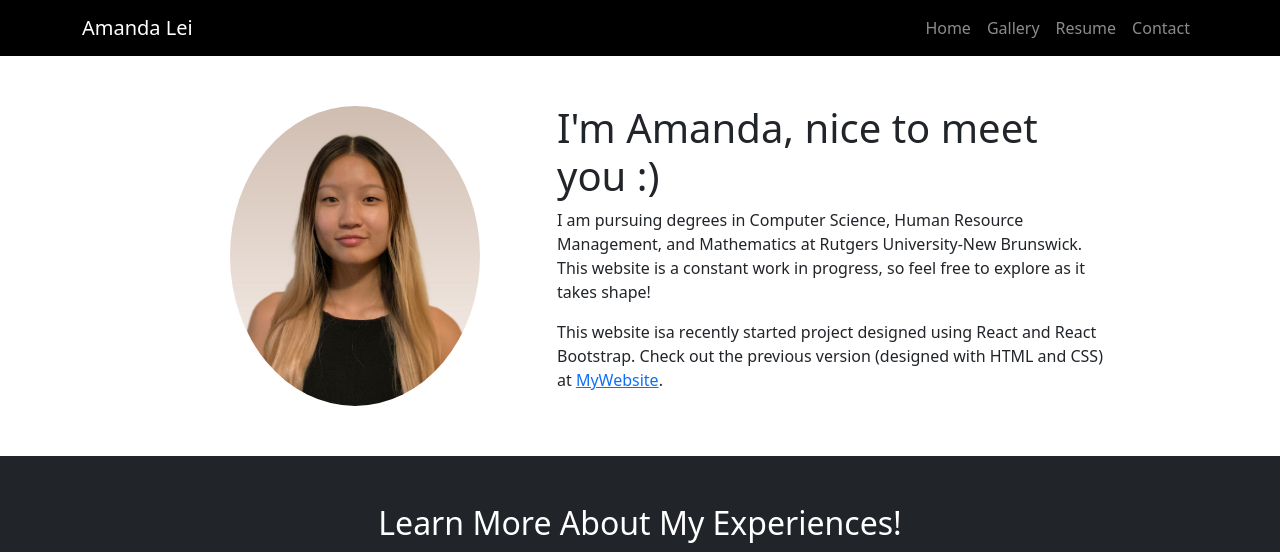
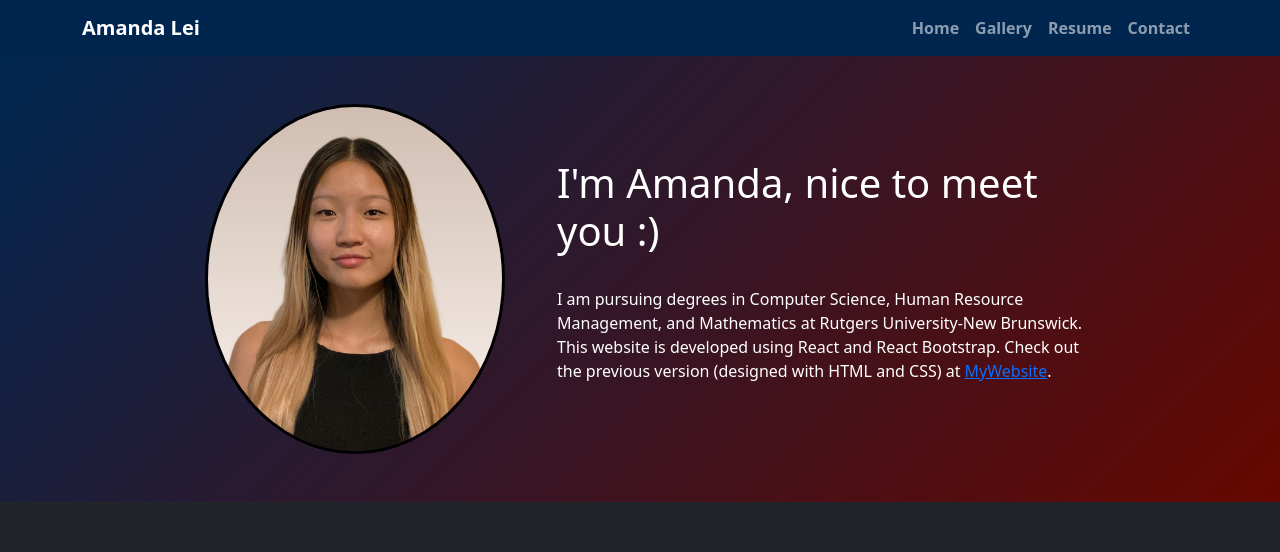
Before and after one commit to Amanda-Lei/my-app, a React (Create React App) app: page / in a window 1280 px wide. Shown: the top 552 px of the page. Built offline with nearby package versions, Linux system fonts and the light colour scheme.

Commit message:
css on nav and home
red and blue color scheme, load in animation on home text, nav bar text formatting, hover animations, fix scroll offset

```diff
--- /dev/null
+++ b/src/components/App.css
@@ -0,0 +1,50 @@
+:root {
+  --red: #660700;
+  --blu: #002650;
+}
+
+html {
+  scroll-padding-top: 55px;
+  scroll-behavior: smooth;
+}
+
+/* NAVBAR */
+
+Nav {
+  font-weight: bold;
+}
+
+#nav {
+  background-color: var(--blu);
+}
+
+.nav-link:hover {
+  text-decoration: underline;
+}
+
+/* HOME */
+@keyframes fade-in {
+  from { opacity: 0; transform: translateY(5rem); }
+  to { opacity: 1; transform: translateY(0); }
+}
+
+.intro {
+  animation: fade-in 1s;
+}
+
+#pfp:hover {
+  transform: scale(1.08);
+  transition: transform 0.3s;
+  border-width: 8px;
+}
+
+#home {
+  background-image: linear-gradient(135deg, var(--blu) 0%, var(--red) 100%);
+  color: white;
+}
+
+#pfp {
+  border: black;
+  border-style: solid;
+  border-width: 3px;
+}
--- a/src/components/Home.js
+++ b/src/components/Home.js
@@ -1,23 +1,24 @@
+import './App.css'
 import Container from 'react-bootstrap/Container';
 import Row from 'react-bootstrap/Row';
 import Col from 'react-bootstrap/Col';
 import Image from 'react-bootstrap/Image';
 import pfp from '../images/pfp.JPG'
 import 'bootstrap/dist/css/bootstrap.css';
-//
+
 function Home() {
     return (
-        <section id="home" className="py-5" style={{ backgroundColor: 'white', display: 'flex' }}>
-            <Container className="d-flex justify-content-center">
+        <section id="home" className="py-5" style={{ display: 'flex' }}>
+            <Container className="intro d-flex justify-content-center">
                 <Row className="align-items-center justify-content-center">
                     <Col md={1}></Col>
                     <Col md={4} className="d-flex justify-content-center">
-                        <Image src={pfp} roundedCircle fluid alt="Amanda's profile picture" style={{ width: '250px', height: '300px', objectFit: 'cover' }}/>
+                        <Image id="pfp" src={pfp} roundedCircle fluid alt="Amanda's profile picture" style={{ width: '300px', height: '350px', objectFit: 'cover' }}/>
                     </Col>
                     <Col md={6}>
                         <h1>I'm Amanda, nice to meet you :)</h1>
-                        <p>I am pursuing degrees in Computer Science, Human Resource Management, and Mathematics at Rutgers University-New Brunswick. This website is a constant work in progress, so feel free to explore as it takes shape!</p>
-                        <p>This website isa recently started project designed using React and React Bootstrap. Check out the previous version (designed with HTML and CSS) at <a href="https://amanda-lei.github.io/MyWebsite/index.html" target="_blank" rel="noreferrer">MyWebsite</a>.</p>
+                        <br></br>
+                        <p>I am pursuing degrees in Computer Science, Human Resource Management, and Mathematics at Rutgers University-New Brunswick. This website is developed using React and React Bootstrap. Check out the previous version (designed with HTML and CSS) at <a href="https://amanda-lei.github.io/MyWebsite/index.html" target="_blank" rel="noreferrer">MyWebsite</a>.</p>
                     </Col>
                     <Col md={1}></Col>
                 </Row>
--- a/src/components/Navbar.js
+++ b/src/components/Navbar.js
@@ -1,13 +1,14 @@
+import './App.css'
 import Container from 'react-bootstrap/Container';
 import Nav from 'react-bootstrap/Nav';
 import Navbar from 'react-bootstrap/Navbar';
 import 'bootstrap/dist/css/bootstrap.css';
-// #4527A0
+
 function NavBar() {
   return (
-    <Navbar expand="lg" style={{ backgroundColor: 'black' }} data-bs-theme="dark" sticky="top">
+    <Navbar id="nav" expand="lg" data-bs-theme="dark" sticky="top">
       <Container>
-        <Navbar.Brand href="#home">Amanda Lei</Navbar.Brand>
+        <Navbar.Brand href="#home" style={{ fontWeight: 'bold'}}>Amanda Lei</Navbar.Brand>
         <Navbar.Toggle/>
         <Navbar.Collapse>
           <Nav className="ms-auto">
```
